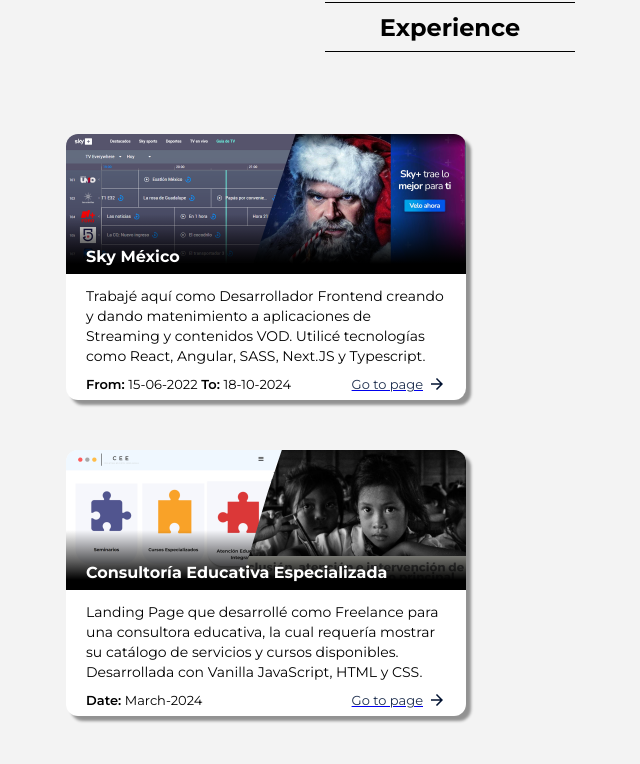
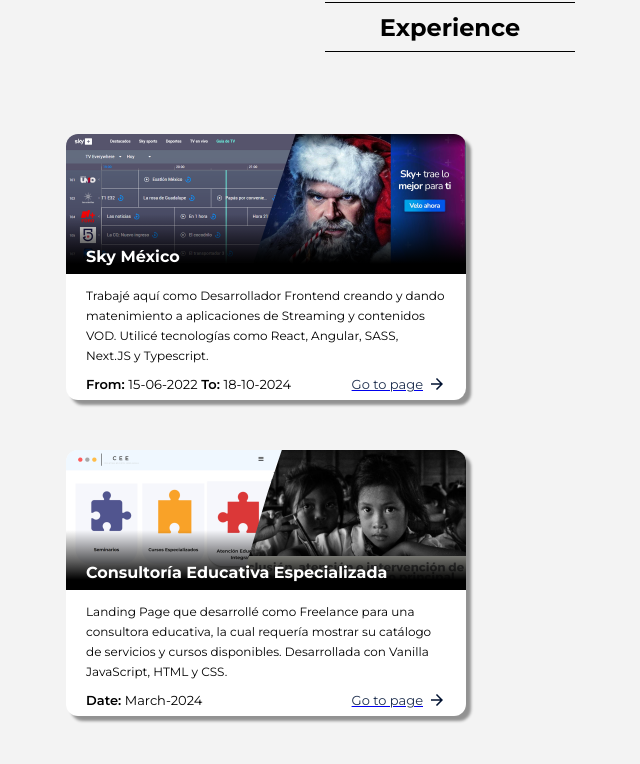
Before and after one commit to JETREJO/JETREJO, a React (Vite) app: page / in a window 1280 px wide. Shown: the part 1638-2402 px from the top of the page, without its empty margins (190-830 px from the left). Built offline with nearby package versions, Linux system fonts and the light colour scheme.

Commit message:
feat: reduced text description font size

```diff
--- a/src/components/experience/card/experienceCard.module.css
+++ b/src/components/experience/card/experienceCard.module.css
@@ -17,9 +17,17 @@
   box-shadow: 8px 8px 3px rgba(0, 0, 0, 0.6);
 }
 
-.cardContainer > img {
+.cardImg {
   height: 140px;
   width: 100%;
+  transition: 300ms;
+}
+
+.cardImgHover {
+  height: 140px;
+  width: 100%;
+  transform: scale(1.05);
+  transition: 300ms;
 }
 
 .imgOverlay {
@@ -40,8 +48,9 @@
 }
 
 .cardDescription {
-  height: fot-content;
-  font-size: 14px;
+  position: relative;
+  background-color: white;
+  font-size: 12px;
   font-weight: 400;
   line-height: 20px;
   padding: 12px 20px 2px;
--- a/src/components/experience/card/experienceCard.tsx
+++ b/src/components/experience/card/experienceCard.tsx
@@ -1,4 +1,4 @@
-// import { useState } from "react";
+import { useState } from "react";
 import { CardDate } from "../../../Interfaces";
 import ExperienceCardDate from "../cardDate/cardDate";
 import ExperienceCardLink from "../cardLink/cardLink";
@@ -17,12 +17,12 @@
 
 const ExperienceCard: React.FC<ExperienceCardProps> = ( {children, title, imgURL, imgAlt, url, client, startDate, endDate} ) => {
 
-  // const [hover, setHover] = useState<boolean>(false);
+  const [hover, setHover] = useState<boolean>(false);
 
   return (
-    // <article className={styles.cardContainer} onMouseEnter={() => setHover(true)} onMouseLeave={() => setHover(false)}>
-    <article className={styles.cardContainer}>
-      <img src={imgURL} alt={imgAlt} />
+    <article className={styles.cardContainer} onMouseEnter={() => setHover(true)} onMouseLeave={() => setHover(false)}>
+    {/* <article className={styles.cardContainer}> */}
+      <img src={imgURL} alt={imgAlt} className={hover ? styles.cardImgHover : styles.cardImg}/>
       <div className={styles.imgOverlay}>
         <span>{title}</span>
       </div>
```
